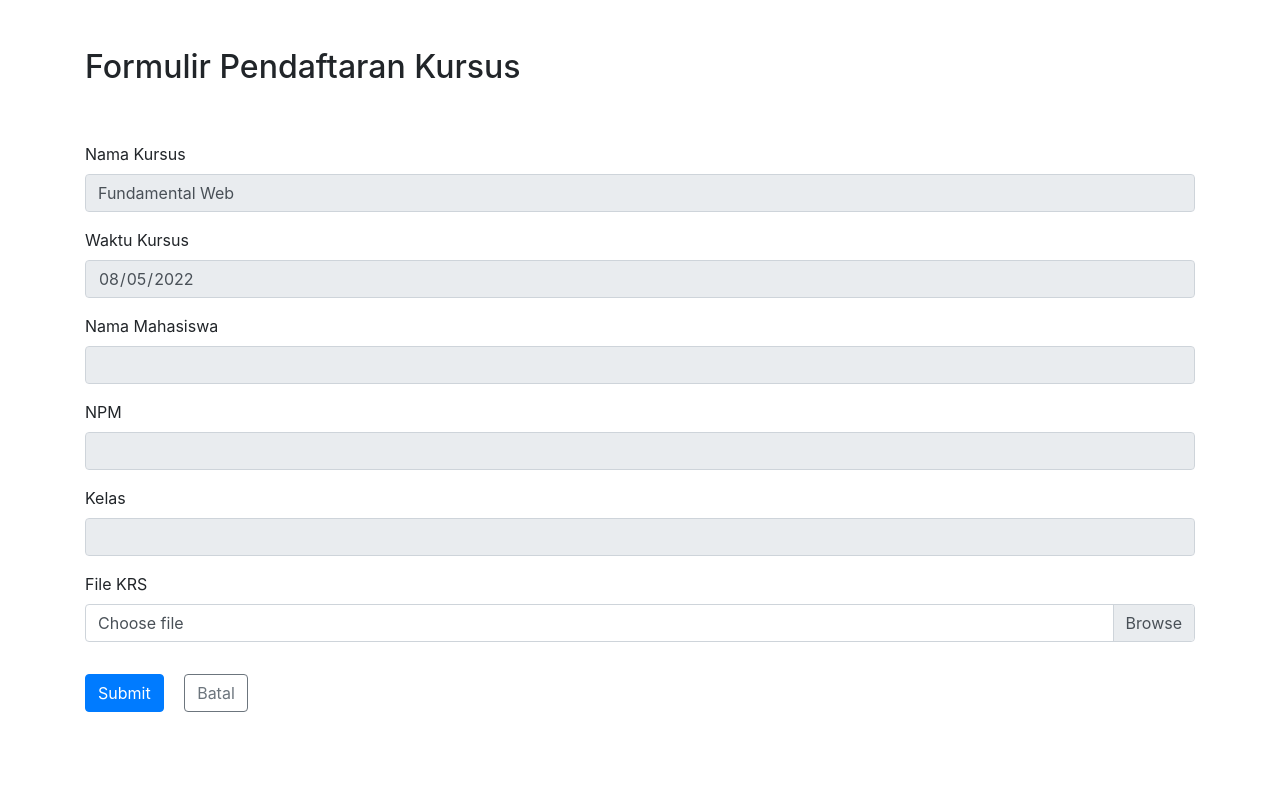
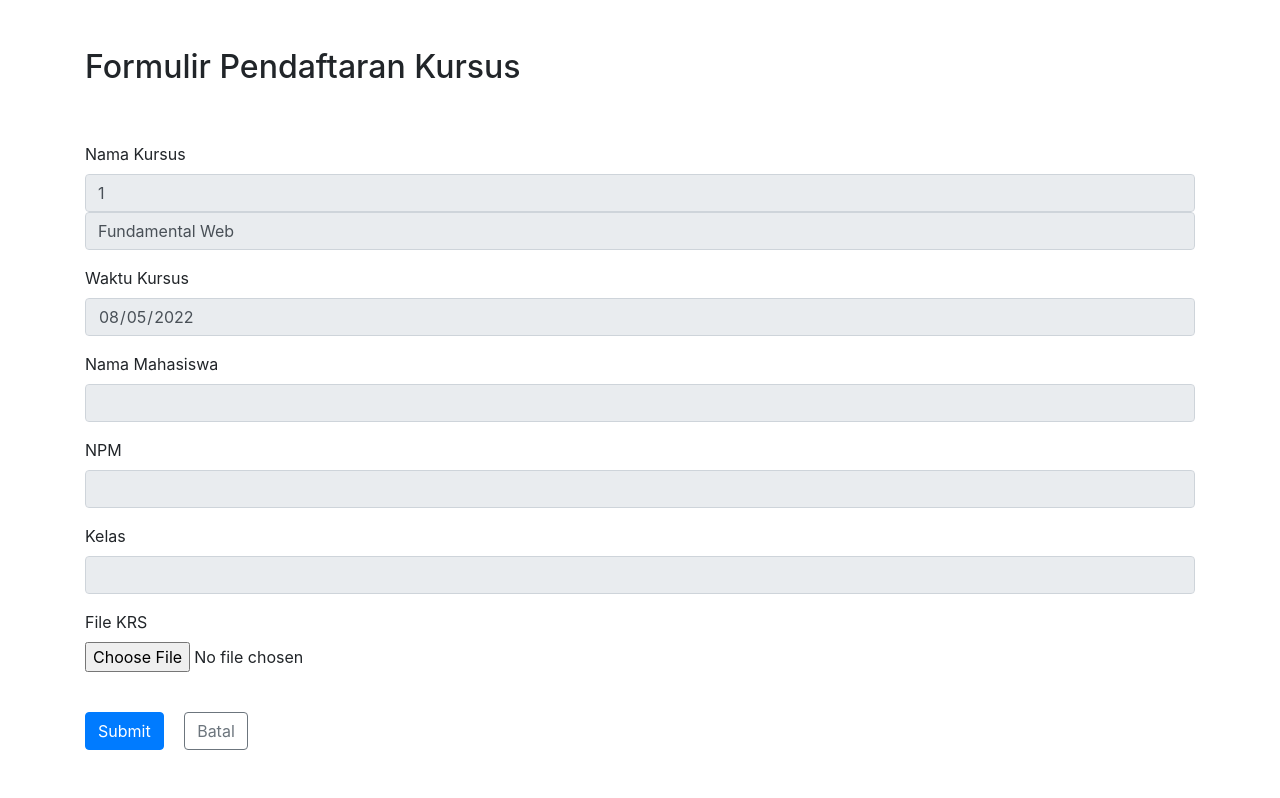
Before and after one commit to raihanalwi1/u_jwp, a CodeIgniter app: page /ujian_jwp/index.php/jadwal/daftar/1 in a window 1280 px wide. Shown: the part 56-854 px from the top of the page. Before the commit the page ends 768 px from the top, so only its background shows below. Run offline with CodeIgniter, Linux system fonts and the light colour scheme; data comes from the database, SQL or seed files in the repository; some libraries are stand-ins or nearby versions.

Commit message:
update v-6

```diff
--- a/application/controllers/Jadwal.php
+++ b/application/controllers/Jadwal.php
@@ -4,8 +4,10 @@
 class Jadwal extends CI_Controller {
     public function __construct(){
         parent::__construct();
+        $this->load->helper(array('form', 'url'));
         $this->load->model('M_jadwal');
         $this->load->model('M_kursus');
+        $this->load->model('M_pendaftaran');
         // if ($this->session->userdata('Status')!= 'sudahLogin'){
         //     redirect('auth');
         // }
@@ -66,4 +68,29 @@
         $this->load->view('template/header', $data);
         $this->load->view('jadwal/daftar/index', $jadwal);
     }
+    public function do_upload()
+    {
+        $data = array(
+            'id_jadwal' => $this->input->post('id_jdwl'),
+            'npm' => $this->input->post('npm'),
+            'status' => 'Menunggu Persetujuan'
+        );
+        $config['upload_path']          =  './assets/upload/';
+        $config['allowed_types']        = 'pdf';
+        $config['file_name']            = date("dmy") . "_" . $data['npm'].'_KRS';
+        $this->load->library('upload', $config);
+        if ( ! $this->upload->do_upload('krs'))
+        {
+            $error = array('error' => $this->upload->display_errors());
+            $this->load->view('jadwal/daftar', $error);
+        }
+        else
+        {
+            $upload_data = $this->upload->data();
+            $data['krs'] = $upload_data['file_name'];
+            $this->M_pendaftaran->tambah_daftar($data);
+            redirect('jadwal/', 'refresh');
+        }
+
+    }
 }
--- a/application/controllers/Pendaftaran.php
+++ b/application/controllers/Pendaftaran.php
@@ -42,4 +42,5 @@
 
     }
 
+
 }
--- a/application/models/M_jadwal.php
+++ b/application/models/M_jadwal.php
@@ -25,5 +25,4 @@
         $this->db->delete('jadwal');
         return $this->db->affected_rows();
     }
-
 }
--- a/application/models/M_pendaftaran.php
+++ b/application/models/M_pendaftaran.php
@@ -25,5 +25,9 @@
         // $this->db->like('status', $status);
         // $query = $this->db->get();
     }
+    public function tambah_daftar($data){
+        $this->db->insert('pendaftaran', $data);
+        return $this->db->insert_id();
+    }
 
 }
--- a/application/views/Jadwal/daftar/index.php
+++ b/application/views/Jadwal/daftar/index.php
@@ -1,13 +1,14 @@
 <div class="container">
-			<form action="" method="post" class="needs-validation" enctype="multipart/form-data" novalidate>
+			<form action="<?= base_url('index.php/jadwal/do_upload')?>" method="post" class="needs-validation" enctype="multipart/form-data" novalidate>
 				<h2 class="py-5">Formulir Pendaftaran Kursus</h2>
 				<div class="form-group">
 					<label for="kursus">Nama Kursus</label>
+					<input type="text" class="form-control" id="id_jdwl" name="id_jdwl" value="<?= $record->id_jadwal?>" readonly>
 					<input type="text" class="form-control" id="kursus" value="<?= $record->nama_kursus?>" readonly>
 				</div>
 				<div class="form-group">
 					<label for="waktu">Waktu Kursus</label>
-					<input type="date" class="form-control" id="waktu" value="<?= $record->waktu?>" name="waktu" readonly>
+					<input type="date" class="form-control" id="waktu" value="<?= $record->waktu?>"  readonly>
 				</div>
 				<div class="form-group">
 					<label for="mhs">Nama Mahasiswa</label>
@@ -15,7 +16,7 @@
 				</div>
 				<div class="form-group">
 					<label for="npm">NPM</label>
-					<input type="text" class="form-control" id="npm" value="<?= $this->session->userdata('Npm')?>" readonly>
+					<input type="text" class="form-control" id="npm" value="<?= $this->session->userdata('Npm')?>" name="npm" readonly>
 				</div>
 				<div class="form-group">
 					<label for="kelas">Kelas</label>
@@ -24,8 +25,8 @@
 				<div class="form-group">
 					<label for="krs">File KRS</label>
 					<div class="custom-file mb-3" id="krs">
-						<input type="file" class="custom-file-input" id="customFile" name="krs" accept=".pdf" required>
-						<label class="custom-file-label" for="customFile">Choose file</label>
+						<input type="file" name="krs" accept=".pdf" required>
+
 					</div>
 					<div class="invalid-feedback">Please fill out this field.</div>
 				</div>
```
Also changed, not shown: 15 other files.
